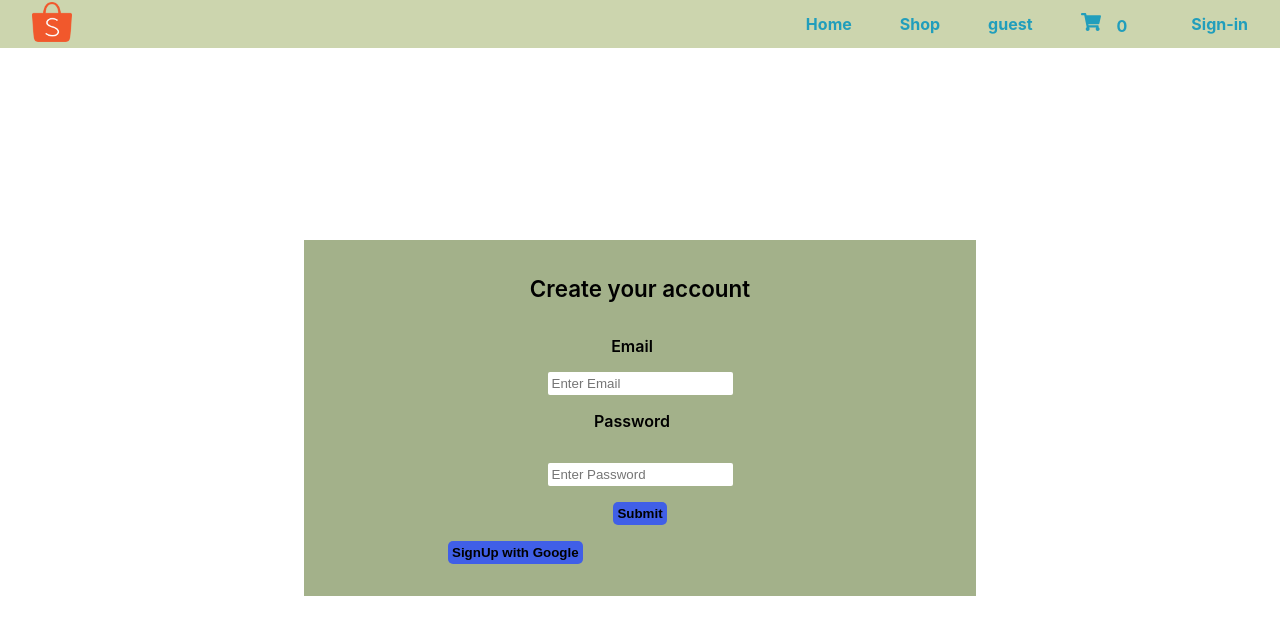
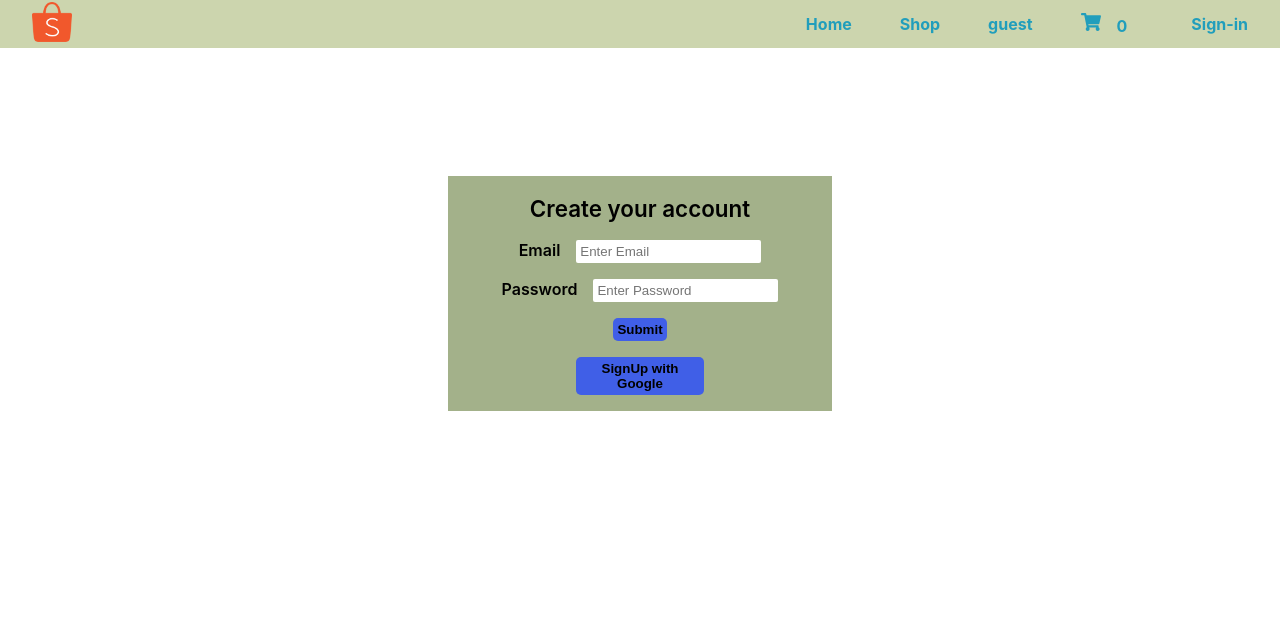
Before and after one commit to vishnuvish-star/react-web, a React (Create React App) app: page /signUp in a window 1280 px wide. Shown: the top 634 px of the page. Built offline with nearby package versions, Linux system fonts and the light colour scheme; no server answers.

Commit message:
Add some styles

```diff
--- a/src/component/header.component/header.component.jsx
+++ b/src/component/header.component/header.component.jsx
@@ -54,7 +54,9 @@ const Header = () => {
           </Link>
           {/* user is not sign in GO TO Sign-in component */}
           {user !== "guest" ? (
-            <Link to={"/signIn"}>Sign-Out</Link>
+            <Link to={"/signIn"} className="link">
+              Sign-Out
+            </Link>
           ) : (
             <Link to={"/signIn"} className="link">
               <div>
--- a/src/component/header.component/header.style.css
+++ b/src/component/header.component/header.style.css
@@ -17,6 +17,7 @@
   text-decoration: none;
   font-weight: 700;
   color: #219ebc;
+  cursor: pointer;
 }
 .logo {
   padding: 2rem;
--- a/src/component/sign-in/signIn.component.jsx
+++ b/src/component/sign-in/signIn.component.jsx
@@ -12,9 +12,7 @@ const SignIn = () => {
     useContext(UserContext);
 
   const navigate = useNavigate();
-  // const error=()=>{
-  //   return
-  // }
+
   const handleSignIn = (event) => {
     event.preventDefault();
     // firebase code
@@ -109,7 +107,7 @@ const SignIn = () => {
             Sign Out
           </button>
         </div>
-
+        <div>
           <p>
             Don't Have a Account? Create
             <Link to={"/signUp"} className="link">
@@ -118,6 +116,7 @@ const SignIn = () => {
           </p>
         </div>
       </div>
+    </div>
   );
 };
 
--- a/src/component/sign-in/signIn.style.css
+++ b/src/component/sign-in/signIn.style.css
@@ -1,7 +1,7 @@
 .sign-in-container {
   background-color: #a3b18a;
-  width: 50%;
-  margin: 12rem auto;
+  width: 30%;
+  margin: 8rem auto;
   padding: 2rem;
 }
 .title {
@@ -24,13 +24,7 @@ input {
   border-radius: 2px;
   border: none;
 }
-.form-footer {
-  display: flex;
-  flex-direction: column;
-  justify-content: center;
-  align-items: center;
-  gap: 2rem;
-}
+
 span {
   padding: 1rem;
 }
@@ -45,6 +39,7 @@ label {
 }
 .sign-out {
   margin-top: 1rem;
+  padding-left: 10rem;
 }
 p {
   font-weight: 500;
--- a/src/component/sign-up/sign-up.component.jsx
+++ b/src/component/sign-up/sign-up.component.jsx
@@ -21,7 +21,7 @@ const SignUp = () => {
     navigate("/signIn");
   };
   return (
-    <div className="sign-in-container">
+    <div className="sign-up-container">
       <form className="form-container" onSubmit={handleSubmit}>
         <div className="email-container">
           <h2 className="title">Create your account</h2>
--- a/src/component/sign-up/sign-up.style.css
+++ b/src/component/sign-up/sign-up.style.css
@@ -1,30 +1,21 @@
-.sign-in-container {
+.sign-up-container {
   background-color: #a3b18a;
-  width: 50%;
-  margin: 12rem auto;
-  padding: 1rem;
+  width: 30%;
+  margin: 8rem auto;
+  display: flex;
+  align-items: center;
+  flex-direction: column;
 }
 input {
   padding: 0.25rem;
   border-radius: 2px;
   border: none;
 }
-.email-container {
-  display: flex;
-  align-items: center;
-  justify-content: baseline;
-  flex-direction: column;
-  gap: 1rem;
-}
+
 .form-text {
   font-weight: 600;
 }
-.form-footer {
-  display: flex;
-  flex-direction: column;
-  justify-content: center;
-  align-items: center;
-}
+
 span {
   padding: 1rem;
 }
@@ -33,6 +24,7 @@ span {
   padding: 0.25rem;
   border-radius: 5px;
   border: none;
+  margin: 0;
 }
 label {
   margin-right: 1rem;
--- a/src/index.css
+++ b/src/index.css
@@ -7,6 +7,7 @@ body {
   -moz-osx-font-smoothing: grayscale;
   min-height: 100vh;
   min-width: 100vw;
+  overflow-x: hidden;
 }
 
 code {
```
Lines whose indentation alone changed are shown as unchanged.
